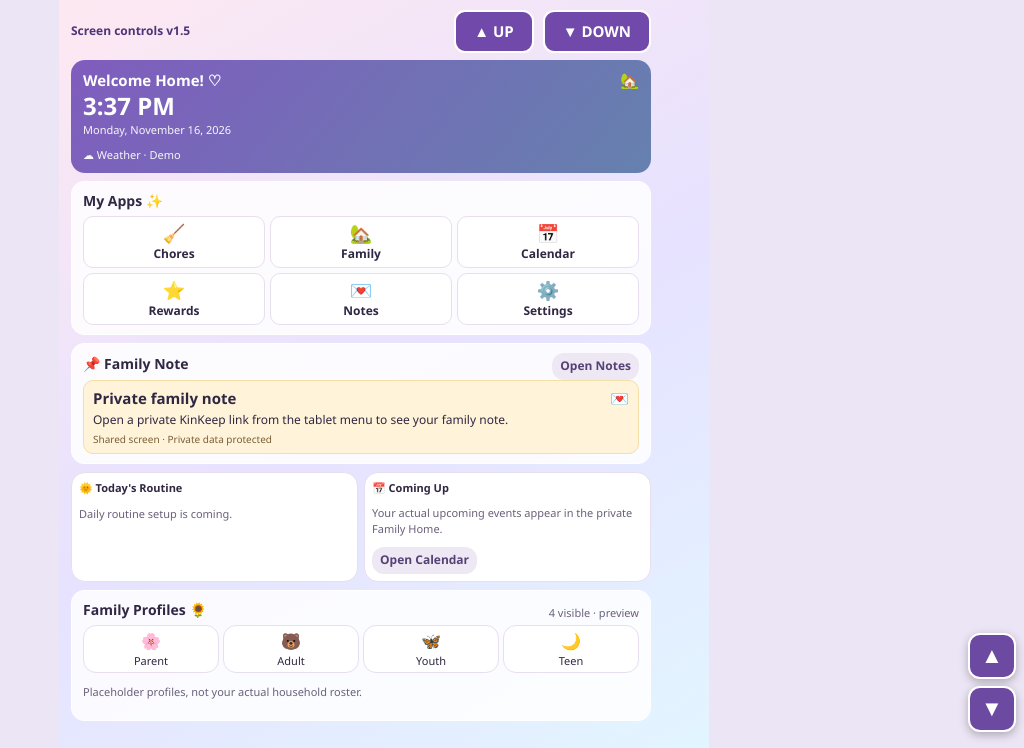
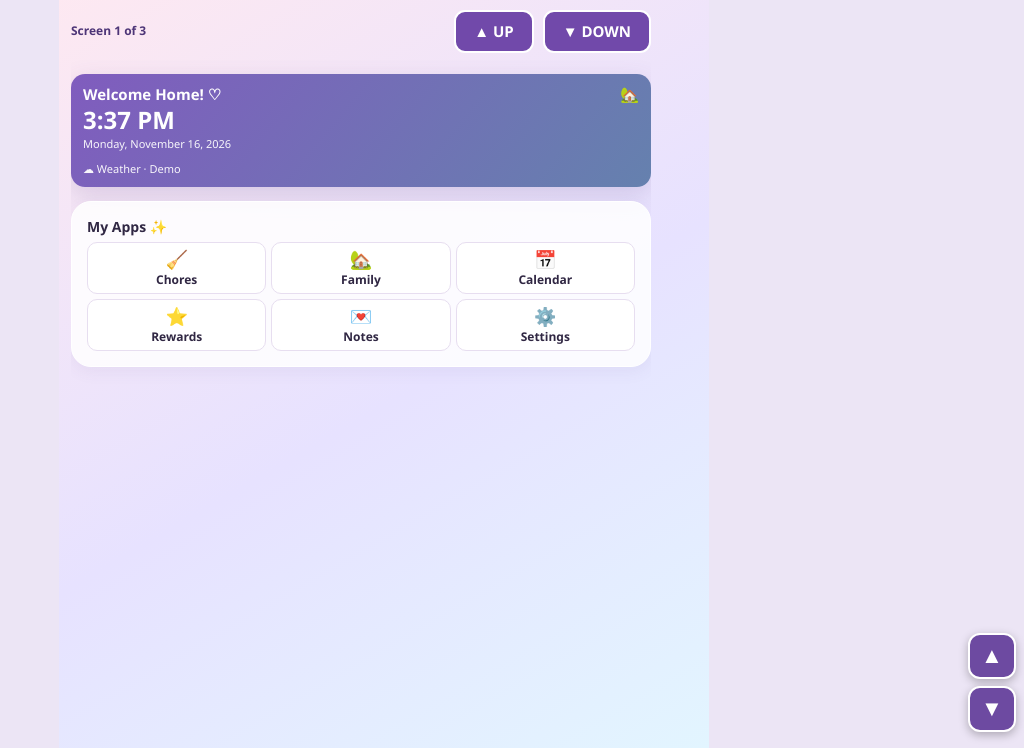
Before and after one commit to lightssonly/kinkeep-tablet, a plain HTML site: page kinkeep-tablet-v4-calendar-test.html in a window 1280 px wide. Shown: the part 52-800 px from the top of the page, without its empty margins (256-1280 px from the left). Drawn offline with Linux system fonts and the light colour scheme.

Commit message:
Replace unreliable Firestorm scrolling with deterministic Home and Calendar page navigation

```diff
--- a/kinkeep-tablet-v4-calendar-test.html
+++ b/kinkeep-tablet-v4-calendar-test.html
@@ -21,8 +21,9 @@ html,body{height:100%;overflow:hidden}body{padding:0}.shell{height:100dvh;min-he
 #kkScrollControls button{border:2px solid #fff;background:#6d4aa1;color:#fff;border-radius:12px;width:48px;height:46px;font:bold 22px Arial,sans-serif;box-shadow:0 3px 10px #0004;cursor:pointer}
 #kkScrollControls button:active{background:#42266e}
 .shell{padding-right:58px!important}
-</style></head><body><main class="shell"><div class="head"><div><div class="logo">✿ KinKeep</div><div class="tiny muted">Family Studio · Shared Screen <strong style="color:#6946a0">· v1.5</strong></div></div><div class="chip" id="slt">SLT · --:--</div></div>
-<div id="kkNavButtons" style="display:flex;gap:9px;align-items:center;justify-content:flex-end;padding:4px 0 7px;flex-shrink:0"><span style="margin-right:auto;font-size:12px;font-weight:bold;color:#4d3577">Screen controls v1.5</span><button id="kkPageUp" type="button" style="padding:9px 18px;background:#7149aa;color:white;border-radius:11px;border:2px solid white;font-weight:bold">▲ UP</button><button id="kkPageDown" type="button" style="padding:9px 18px;background:#7149aa;color:white;border-radius:11px;border:2px solid white;font-weight:bold">▼ DOWN</button></div><section id="home" class="view active"><div class="card home-jump" style="padding:9px;margin:5px 0"><div class="between"><strong style="font-size:12px">Jump to</strong><button type="button" class="secondary smallbtn" data-jump="homePinCard">📌 Note</button><button type="button" class="secondary smallbtn" data-jump="homeComingCard">📅 Events</button></div><p class="tiny muted" style="margin:5px 0 0">Shared screen previews only. Real family records are in private dashboards.</p></div><div class="hero"><div class="between"><strong>Welcome Home! ♡</strong><span>🏡</span></div><h1 id="clock">--:--</h1><div id="date" class="small">Loading date…</div><div class="small" style="margin-top:10px">☁ Weather · Demo</div></div>
+#home .kkDiscretePage .home-optional,#home .kkDiscretePage .home-extra{display:block!important}#kkNavButtons button:disabled{opacity:.45}#home .kkDiscretePage{min-height:0}
+</style></head><body><main class="shell"><div class="head"><div><div class="logo">✿ KinKeep</div><div class="tiny muted">Family Studio · Shared Screen <strong style="color:#6946a0">· v1.6</strong></div></div><div class="chip" id="slt">SLT · --:--</div></div>
+<div id="kkNavButtons" style="display:flex;gap:9px;align-items:center;justify-content:flex-end;padding:4px 0 7px;flex-shrink:0"><span style="margin-right:auto;font-size:12px;font-weight:bold;color:#4d3577">Page navigation v1.6</span><button id="kkPageUp" type="button" style="padding:9px 18px;background:#7149aa;color:white;border-radius:11px;border:2px solid white;font-weight:bold">▲ UP</button><button id="kkPageDown" type="button" style="padding:9px 18px;background:#7149aa;color:white;border-radius:11px;border:2px solid white;font-weight:bold">▼ DOWN</button></div><section id="home" class="view active"><div class="card home-jump" style="padding:9px;margin:5px 0"><div class="between"><strong style="font-size:12px">Jump to</strong><button type="button" class="secondary smallbtn" data-jump="homePinCard">📌 Note</button><button type="button" class="secondary smallbtn" data-jump="homeComingCard">📅 Events</button></div><p class="tiny muted" style="margin:5px 0 0">Shared screen previews only. Real family records are in private dashboards.</p></div><div class="hero"><div class="between"><strong>Welcome Home! ♡</strong><span>🏡</span></div><h1 id="clock">--:--</h1><div id="date" class="small">Loading date…</div><div class="small" style="margin-top:10px">☁ Weather · Demo</div></div>
 <div class="card"><h2>My Apps ✨</h2><div class="apps"><button class="app" data-view="chores"><span class="em">🧹</span>Chores</button><button class="app" data-view="family"><span class="em">🏡</span>Family</button><button class="app" data-view="calendar"><span class="em">📅</span>Calendar</button><button class="app" data-view="rewards"><span class="em">⭐</span>Rewards</button><button class="app" data-view="notes"><span class="em">💌</span>Notes</button><button class="app" data-view="settings"><span class="em">⚙️</span>Settings</button></div></div>
 <div class="card" id="homePinCard"><div class="between"><h2>📌 Family Note</h2><button class="secondary smallbtn" data-view="notes">Open Notes</button></div><div class="note"><div class="between"><strong id="pinnedTitle">Demo Home Note 💛</strong><span>💌</span></div><p id="pinnedText">Real family notes are available in your private KinKeep dashboard.</p><div class="sub" id="pinnedFrom">KinKeep · Demo only</div></div></div>
 <div class="grid2 home-extra"><div class="tile"><strong>🌞 Today's Routine</strong><p class="muted">Daily routine setup is coming.</p></div><div class="tile" id="homeComingCard"><strong>📅 Coming Up</strong><div id="homeEvents" class="stack" style="margin-top:8px"><p class="muted">No upcoming events yet.</p></div><button class="secondary smallbtn" data-view="calendar" style="margin-top:9px">Open Calendar</button></div></div>
@@ -106,4 +107,59 @@ document.getElementById('kkPageDown').addEventListener('click',()=>{const p=docu
  }
  up.addEventListener('click',()=>scrollPage(-1));down.addEventListener('click',()=>scrollPage(1));
 })();
+
+// MOAP page-by-page navigation: works even when Firestorm gives a false viewport height.
+(function(){
+ const controls=document.getElementById('kkNavButtons');
+ const label=controls.querySelector('span');
+ const up=document.getElementById('kkPageUp'),down=document.getElementById('kkPageDown');
+ const sets={};
+ function setup(name,groups){
+   const root=document.getElementById(name);
+   const pages=[];
+   for(const group of groups){
+     const page=document.createElement('div');
+     page.className='kkDiscretePage';
+     for(const node of group)if(node)page.appendChild(node);
+     root.appendChild(page);pages.push(page);
+   }
+   sets[name]={pages,index:0};
+ }
+ const home=document.getElementById('home');
+ // Keep initial elements but divide them into compact screens with no height-dependent scrolling.
+ const hc=[...home.children];
+ setup('home',[[hc[0],hc[1],hc[2]],[hc[3],hc[4]],[hc[5]]]);
+ const cal=document.getElementById('calendar');
+ const cc=[...cal.children];
+ setup('calendar',[[cc[0],cc[1],cc[2]],[cc[3]]]);
+ function render(){
+   const active=document.querySelector('.view.active');
+   const section=active?.id;
+   const group=sets[section];
+   if(group){
+     group.pages.forEach((p,i)=>{p.style.display=i===group.index?'block':'none';});
+     label.textContent='Screen '+(group.index+1)+' of '+group.pages.length;
+     up.disabled=group.index===0;down.disabled=group.index===group.pages.length-1;
+   }else{
+     label.textContent='Page controls';
+     up.disabled=false;down.disabled=false;
+   }
+ }
+ function step(dir){
+   const active=document.querySelector('.view.active');
+   if(!active)return;
+   const group=sets[active.id];
+   if(group){group.index=Math.max(0,Math.min(group.pages.length-1,group.index+dir));active.scrollTop=0;render();}
+   else active.scrollTop+=dir*Math.max(200,active.clientHeight*.6);
+ }
+ // Replace previous up/down listeners by cloning buttons.
+ const newUp=up.cloneNode(true),newDown=down.cloneNode(true);
+ up.replaceWith(newUp);down.replaceWith(newDown);
+ newUp.addEventListener('click',()=>step(-1));
+ newDown.addEventListener('click',()=>step(1));
+ document.querySelectorAll('[data-view]').forEach(button=>button.addEventListener('click',()=>setTimeout(render,0)));
+ const homeObserver=new MutationObserver(render);
+ homeObserver.observe(home,{attributes:true,attributeFilter:['class']});
+ render();
+})();
 </script></body></html>
```
